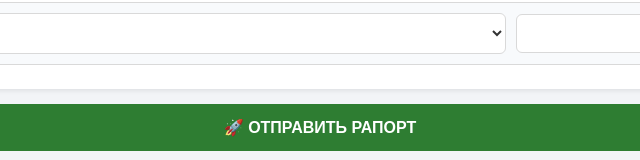
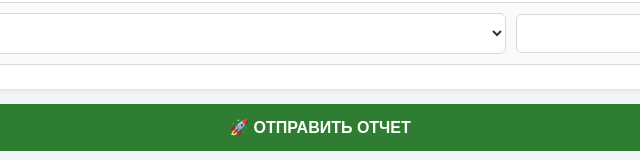
Before and after one commit to ETH-Mpower/ETH_otcet-app, a plain HTML site: page index.html in a window 1280 px wide. Shown: the part 804-964 px from the top of the page, 320-960 px from the left. Drawn offline with Linux system fonts and the light colour scheme; a script that the page names is missing.

Commit message:
Update index.html

```diff
--- a/index.html
+++ b/index.html
@@ -97,7 +97,7 @@
             </div>
         </div>
 
-        <button type="button" class="main-btn" onclick="sendReport()">🚀 ОТПРАВИТЬ РАПОРТ</button>
+        <button type="button" class="main-btn" onclick="sendReport()">🚀 ОТПРАВИТЬ ОТЧЕТ</button>
     </form>
 
     <script>
```
